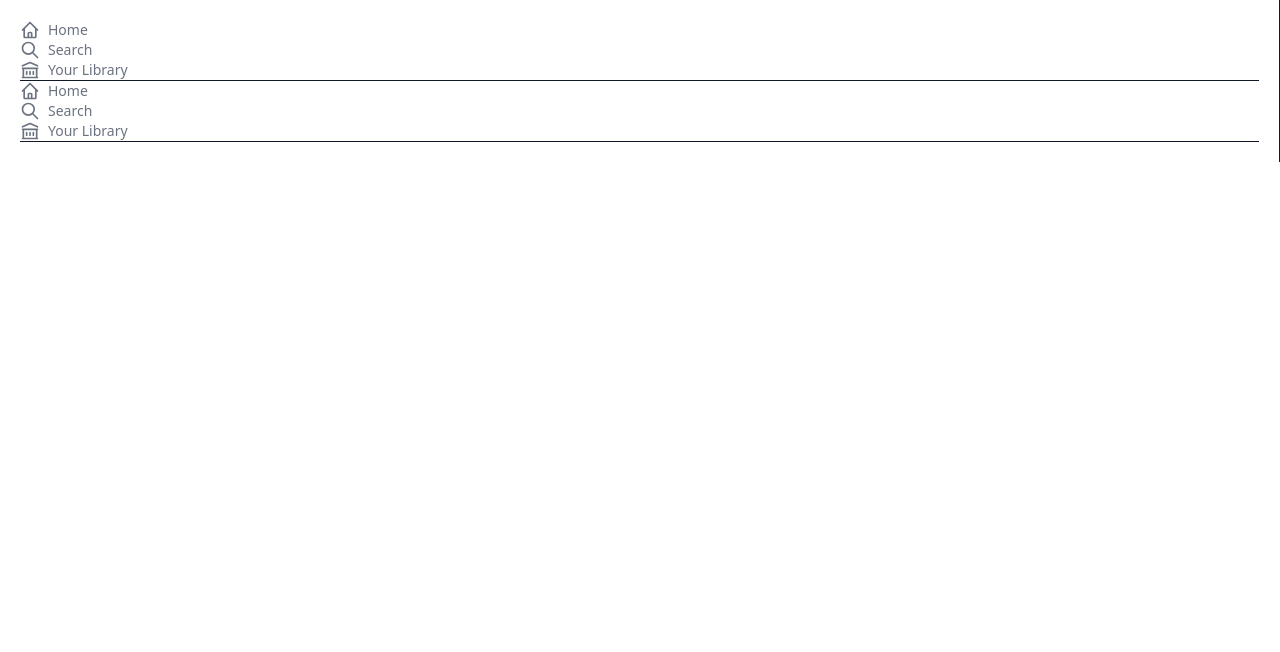
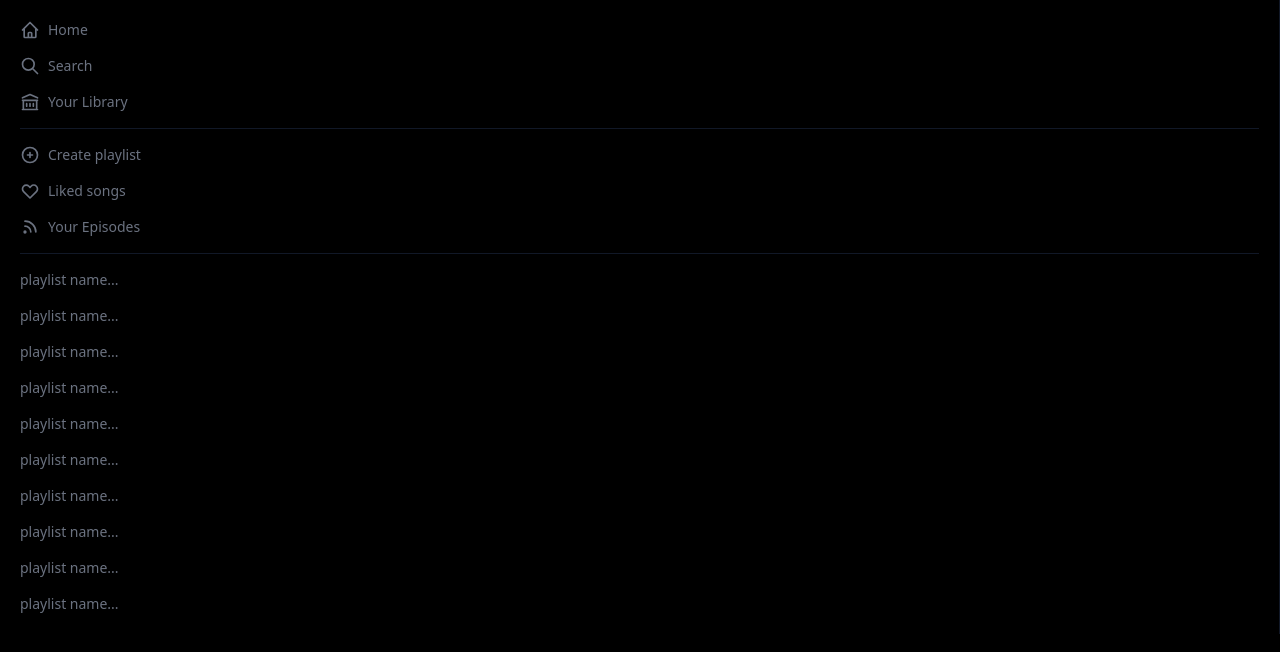
Before and after one commit to walidhassan1011/spotify-clone, a Next.js app: page / in a window 1280 px wide. Shown: the top 652 px of the page. Built offline with nearby package versions, Linux system fonts and the light colour scheme; no server answers.

Commit message:
90% of auth done

```diff
--- a/components/Siderbar.js
+++ b/components/Siderbar.js
@@ -1,14 +1,20 @@
 import React from "react";
 import {
-  BeakerIcon,
+  HeartIcon,
   HomeIcon,
   LibraryIcon,
+  PlusCircleIcon,
+  RssIcon,
   SearchIcon,
 } from "@heroicons/react/outline";
+import { useSession } from "next-auth/react";
 function Siderbar() {
+  const { data: session, status } = useSession();
+  console.log(session);
   return (
     <>
-      <div className="text-gray-500 p-5 text-sm border-r border-gray-900">
+      <div className="text-gray-500 p-5 text-sm border-r border-gray-900 ">
+        <div className="space-y-4 ">
           <button className="flex items-center space-x-2 hover:text-white">
             <HomeIcon className="w-5 h-5 " />
             <p>Home</p>
@@ -23,18 +29,30 @@
           </button>
           <hr className="border-t-[0.1px] border-gray-900" />
           <button className="flex items-center space-x-2 hover:text-white">
-          <HomeIcon className="w-5 h-5 " />
-          <p>Home</p>
+            <PlusCircleIcon className="w-5 h-5 " />
+            <p>Create playlist</p>
           </button>
           <button className="flex items-center space-x-2 hover:text-white">
-          <SearchIcon className="w-5 h-5 " />
-          <p>Search</p>
+            <HeartIcon className="w-5 h-5 " />
+            <p>Liked songs</p>
           </button>
           <button className="flex items-center space-x-2 hover:text-white">
-          <LibraryIcon className="w-5 h-5 " />
-          <p>Your Library</p>
+            <RssIcon className="w-5 h-5 " />
+            <p>Your Episodes</p>
           </button>
           <hr className="border-t-[0.1px] border-gray-900" />
+          {/* playlist */}
+          <p className="cursor-pointer hover:text-white"> playlist name...</p>
+          <p className="cursor-pointer hover:text-white"> playlist name...</p>
+          <p className="cursor-pointer hover:text-white"> playlist name...</p>
+          <p className="cursor-pointer hover:text-white"> playlist name...</p>
+          <p className="cursor-pointer hover:text-white"> playlist name...</p>
+          <p className="cursor-pointer hover:text-white"> playlist name...</p>
+          <p className="cursor-pointer hover:text-white"> playlist name...</p>
+          <p className="cursor-pointer hover:text-white"> playlist name...</p>
+          <p className="cursor-pointer hover:text-white"> playlist name...</p>
+          <p className="cursor-pointer hover:text-white"> playlist name...</p>
+        </div>
       </div>
     </>
   );
--- a/package.json
+++ b/package.json
@@ -11,8 +11,10 @@
   "dependencies": {
     "@heroicons/react": "^1.0.6",
     "next": "12.1.0",
+    "next-auth": "^4.0.0-beta.7",
     "react": "17.0.2",
-    "react-dom": "17.0.2"
+    "react-dom": "17.0.2",
+    "spotify-web-api-node": "^5.0.2"
   },
   "devDependencies": {
     "autoprefixer": "^10.4.4",
--- a/pages/_app.js
+++ b/pages/_app.js
@@ -1,7 +1,12 @@
-import '../styles/globals.css'
+import { SessionProvider } from "next-auth/react";
+import "../styles/globals.css";
 
-function MyApp({ Component, pageProps }) {
-  return <Component {...pageProps} />
+function MyApp({ Component, pageProps: { session, ...pageProps } }) {
+  return (
+    <SessionProvider session={session}>
+      <Component {...pageProps} />
+    </SessionProvider>
+  );
 }
 
-export default MyApp
+export default MyApp;
--- a/pages/index.js
+++ b/pages/index.js
@@ -3,7 +3,7 @@
 export default function Home() {
   return (
     <>
-      <main>
+      <main className="bg-black h-screen overflow-hidden">
         <Siderbar />
       </main>
     </>
--- /dev/null
+++ b/pages/login.js
@@ -0,0 +1,32 @@
+import React from "react";
+import { getProviders, signIn } from "next-auth/react";
+function Login({ providers }) {
+  return (
+    <div className="flex flex-col items-center bg-black min-h-screen w-full justify-center">
+      <img src="https://links.papareact.com/9xl" className="w-52 mb-5" />
+      {Object.values(providers).map((provider) => (
+        <div key={provider.name}>
+          <button
+            className="bg-[#18D860] text-white p-5 rounded-full"
+            onClick={() => {
+              signIn(provider.id, { callbackUrl: "/" });
+            }}
+          >
+            Login with {provider.name}
+          </button>
+        </div>
+      ))}
+    </div>
+  );
+}
+
+export default Login;
+
+export async function getServerSideProps() {
+  const providers = await getProviders();
+  return {
+    props: {
+      providers,
+    },
+  };
+}
--- a/tailwind.config.js
+++ b/tailwind.config.js
@@ -1,5 +1,5 @@
 module.exports = {
-  content: ["./pages/index.js", "./components/Siderbar.js"],
+  content: ["./pages/index.js", "./components/Siderbar.js", "./pages/login.js"],
   theme: {
     extend: {},
   },
```
Also changed, not shown: lib/Spotify.js (added, +30 -0 lines), pages/api/auth/[...nextauth].js (added, +61 -0 lines), 1 other file (tests, documents, lock files or other folders). Lines whose indentation alone changed are shown as unchanged.
